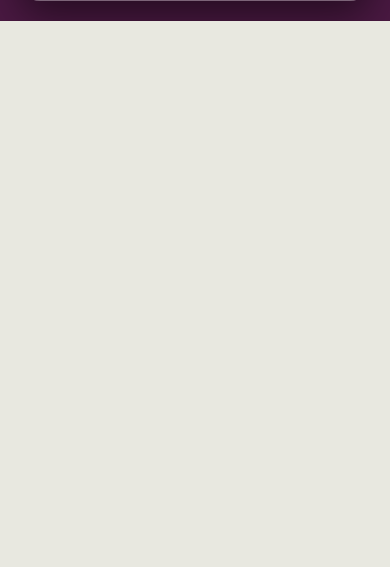
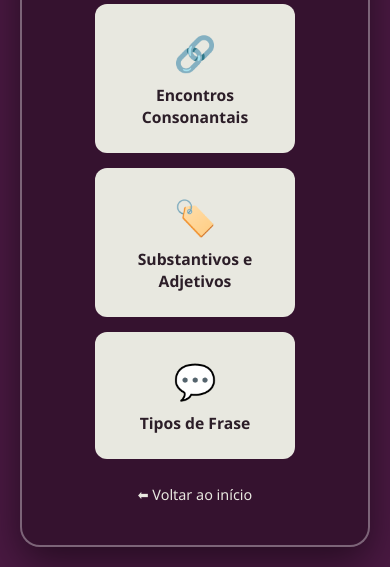
Before and after one commit to GustavoLCB/portaleducativo, a Django app: page /portugues/ in a window 390 px wide. Shown: the part 905-1472 px from the top of the page. Before the commit the page ends 926 px from the top, so only its background shows below. Run offline with Django 5.2, Linux system fonts and the light colour scheme; the visitor is signed in with stand-in values (Sample User, id 1).

Commit message:
cards centralizados para pelas pequenas

```diff
--- a/core/templates/home.html
+++ b/core/templates/home.html
@@ -79,7 +79,7 @@
 
         @media (max-width: 480px) {
             .cabecalho { flex-direction: column; align-items: flex-start; }
-            .cabecalho .links { display: flex; gap: 0; }
+            .cabecalho .links { display: flex; flex-wrap: wrap; gap: 8px 0; }
             .cabecalho .links a { margin-left: 0; margin-right: 16px; }
             .card { padding: 22px 10px; font-size: 1em; }
             .card .icone { font-size: 2.1em; }
--- a/core/templates/menu_operacoes.html
+++ b/core/templates/menu_operacoes.html
@@ -30,20 +30,20 @@
         }
         h1 { color: #ffd54f; font-size: 1.5em; margin-bottom: 28px; }
         .grade-operacoes {
-            display: grid; grid-template-columns: repeat(3, 1fr); gap: 15px;
+            display: flex; flex-wrap: wrap; justify-content: center; gap: 15px;
         }
         a.operacao {
             background-color: #e8e8e0; color: #1c2b22; padding: 22px 8px;
             border-radius: 12px; text-decoration: none; font-weight: bold; font-size: 1em;
             transition: transform 0.15s; display: block; border: 3px solid transparent;
+            flex: 1 1 150px; max-width: 200px;
         }
         a.operacao:hover { transform: translateY(-4px); border-color: #f4b400; }
         a.operacao .simbolo { display: block; font-size: 2em; margin-bottom: 8px; }
         a.voltar { display: inline-block; margin-top: 26px; color: #e8e8e0; text-decoration: none; font-size: 0.9em; }
         a.voltar:hover { text-decoration: underline; }
         @media (max-width: 420px) {
-            .grade-operacoes { grid-template-columns: repeat(2, 1fr); }
-        }
+            }
     </style>
 </head>
 <body>
--- a/core/templates/menu_portugues.html
+++ b/core/templates/menu_portugues.html
@@ -29,19 +29,21 @@
             text-align: center; box-shadow: 0 15px 40px rgba(0,0,0,0.5);
         }
         h1 { color: #ffd54f; font-size: 1.6em; margin-bottom: 28px; }
-        .grade-modulos { display: grid; grid-template-columns: repeat(3, 1fr); gap: 15px; }
+        .grade-modulos {
+            display: flex; flex-wrap: wrap; justify-content: center; gap: 15px;
+        }
         a.modulo {
             background-color: #e8e8e0; color: #2c1e28; padding: 22px 10px;
             border-radius: 12px; text-decoration: none; font-weight: bold; font-size: 0.98em;
             transition: transform 0.15s; display: block; border: 3px solid transparent;
+            flex: 1 1 150px; max-width: 200px;
         }
         a.modulo:hover { transform: translateY(-4px); border-color: #f4b400; }
         a.modulo .icone { display: block; font-size: 2.2em; margin-bottom: 8px; }
         a.voltar { display: inline-block; margin-top: 26px; color: #e8e8e0; text-decoration: none; font-size: 0.9em; }
         a.voltar:hover { text-decoration: underline; }
         @media (max-width: 480px) {
-            .grade-modulos { grid-template-columns: repeat(2, 1fr); }
-        }
+            }
     </style>
 </head>
 <body>
```
Also changed, not shown: core/templates/menu_ciencias.html (+5 -3 lines), core/templates/menu_geografia.html (+5 -3 lines), core/templates/menu_historia.html (+5 -3 lines), core/templates/menu_ingles.html (+5 -3 lines), core/templates/menu_matematica.html (+5 -3 lines), core/templates/niveis_operacao.html (+5 -3 lines), core/templates/selecionar_ano.html (+5 -3 lines).
